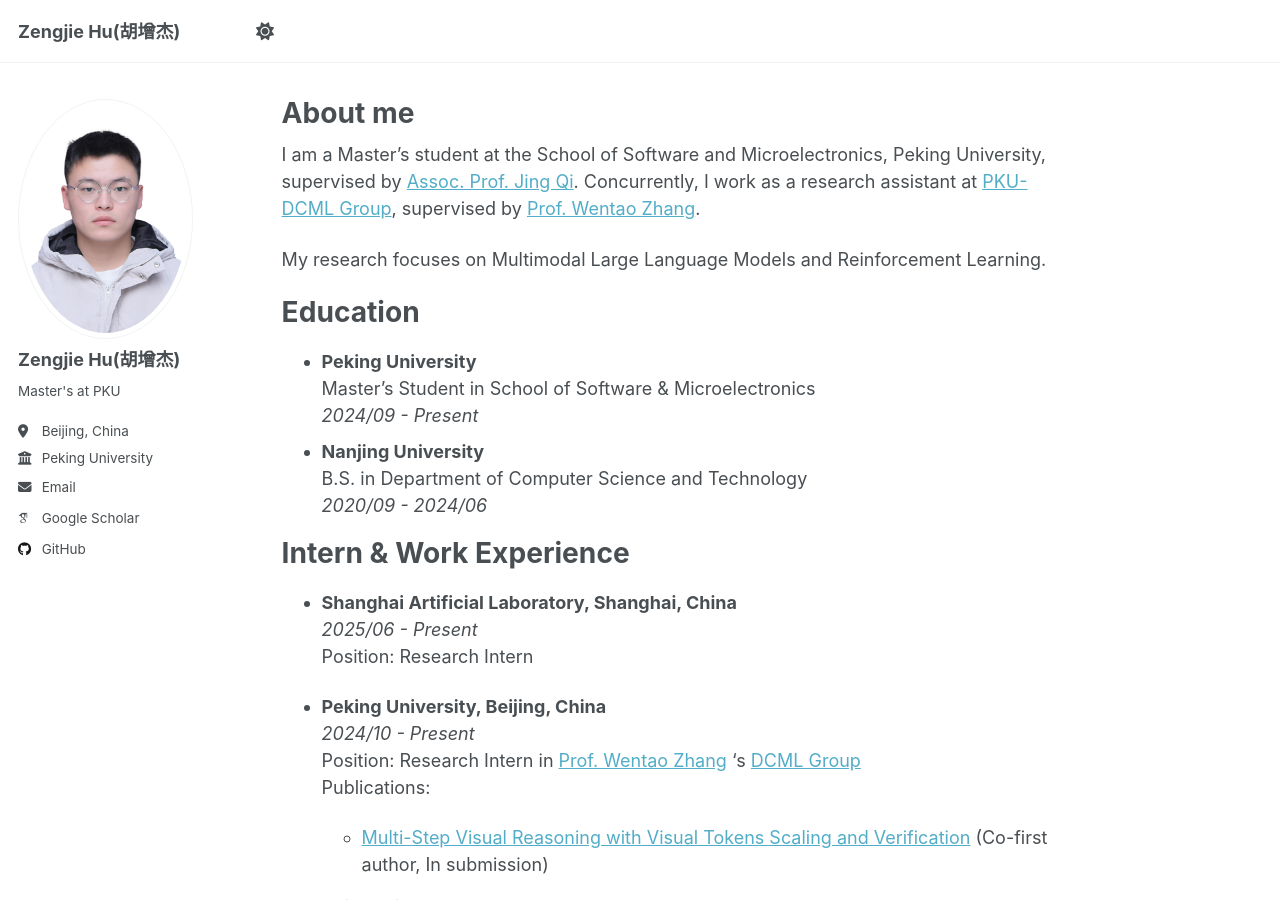
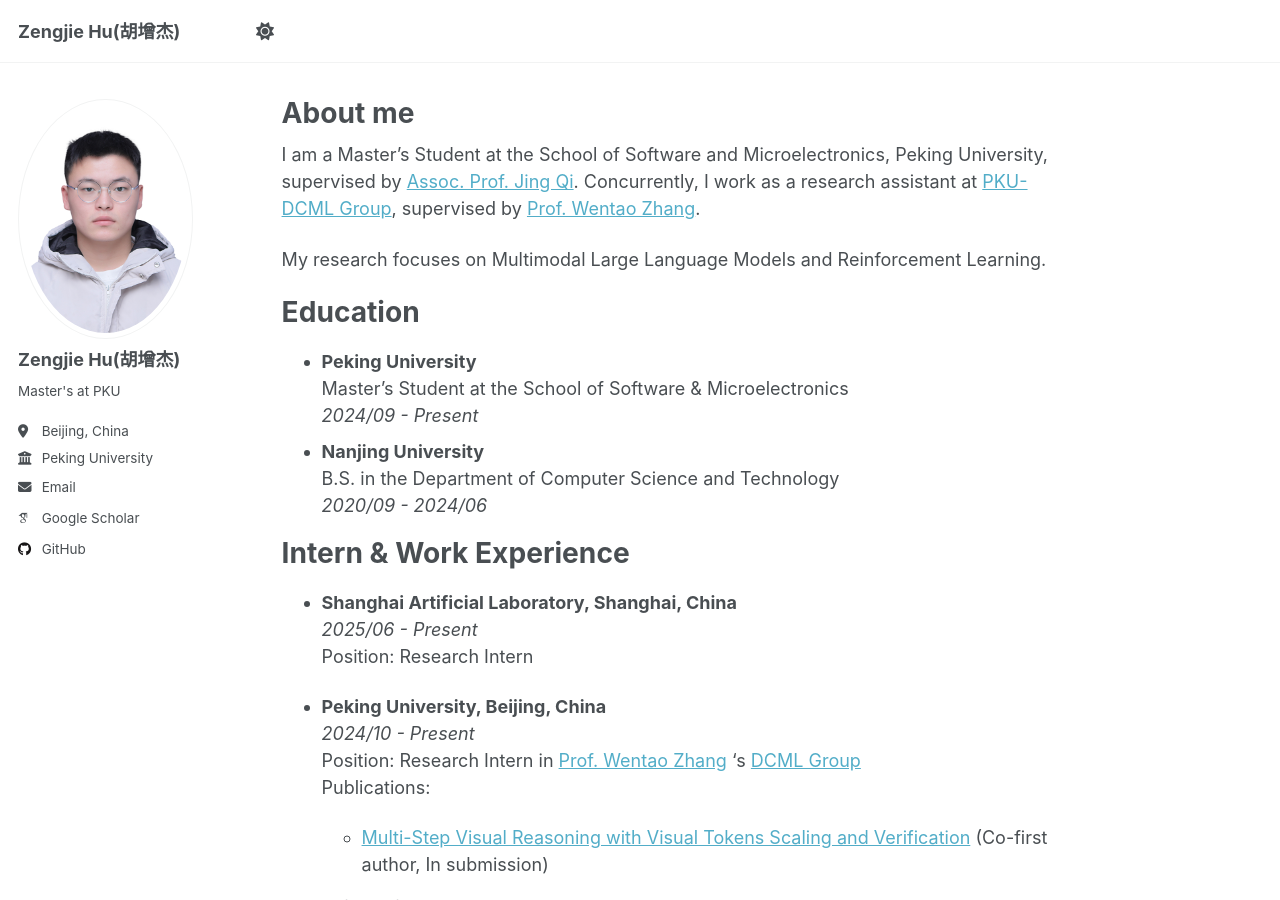
Before and after one commit to FloSophorae/FloSophorae.github.io, a Jekyll site: the page built from _pages/about.md, in a window 1280 px wide and 900 px high. Built offline with Jekyll 4.4.1, drawn with Linux system fonts in a browser that asks for light colours; some web fonts are replaced.

Commit message:
update about.md

```diff
--- a/_pages/about.md
+++ b/_pages/about.md
@@ -6,17 +6,17 @@
   - /about/
   - /about.html
 ---
-I am a Master’s student at the School of Software and Microelectronics, Peking University, supervised by [Assoc. Prof. Jing Qi](https://www.ss.pku.edu.cn/teacherteam/teacherlist/1610-%E8%8D%86%E7%90%A6.html). Concurrently, I work as a research assistant at [PKU-DCML Group](https://github.com/Open-DataFlow), supervised by [Prof. Wentao Zhang](https://zwt233.github.io/).
+I am a Master’s Student at the School of Software and Microelectronics, Peking University, supervised by [Assoc. Prof. Jing Qi](https://www.ss.pku.edu.cn/teacherteam/teacherlist/1610-%E8%8D%86%E7%90%A6.html). Concurrently, I work as a research assistant at [PKU-DCML Group](https://github.com/Open-DataFlow), supervised by [Prof. Wentao Zhang](https://zwt233.github.io/).
 
 My research focuses on Multimodal Large Language Models and Reinforcement Learning.
 
 Education
 ======
 - **Peking University** <br>
-Master's Student in School of Software & Microelectronics <br>
+Master's Student at the School of Software & Microelectronics <br>
 *2024/09 - Present*
 - **Nanjing University** <br>
-B.S. in Department of Computer Science and Technology <br>
+B.S. in the Department of Computer Science and Technology <br>
 *2020/09 - 2024/06*
 
 Intern & Work Experience
```
